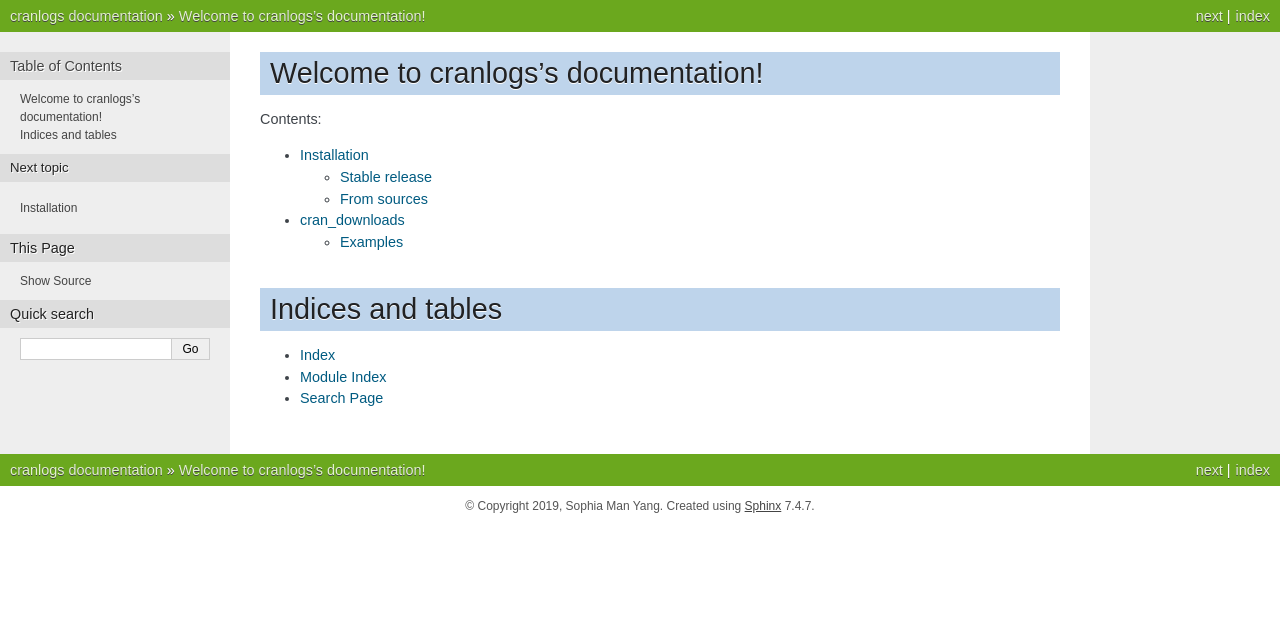
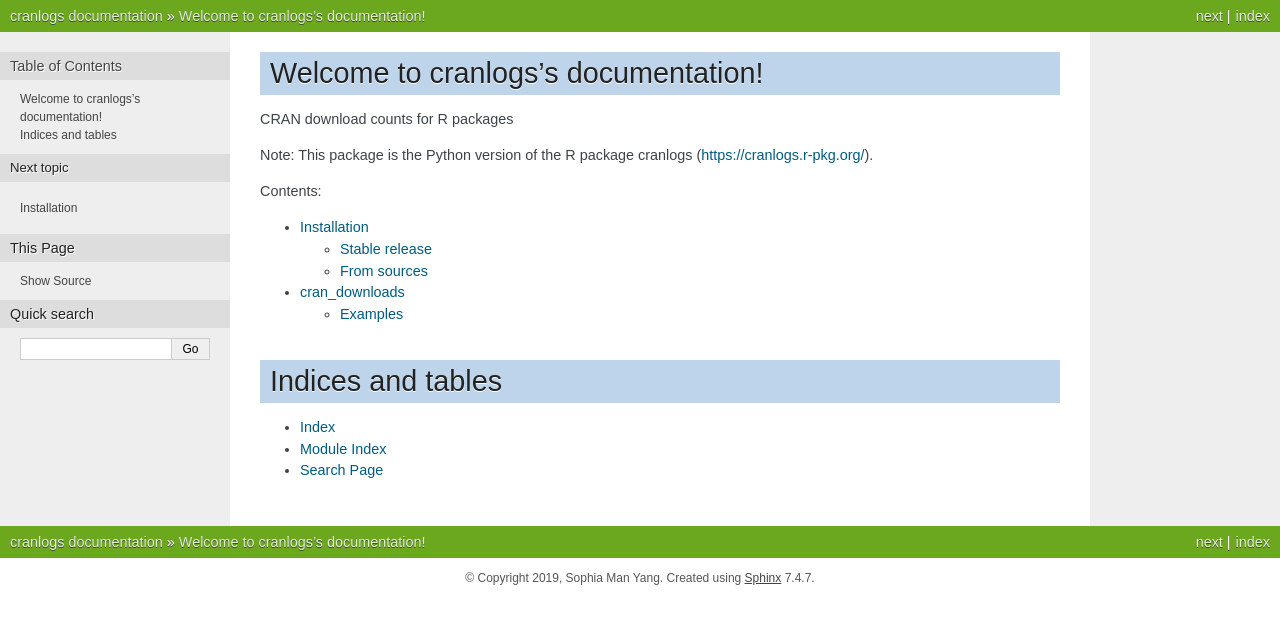
Before and after one commit to sophiamyang/cranlogs, a Sphinx documentation site: the page built from docs/source/index.rst, in a window 1280 px wide. Shown: the top 624 px of the page. Built offline with Sphinx 7.4.7, drawn with Linux system fonts in a browser that asks for light colours.

Commit message:
added r package reference

```diff
--- a/docs/source/index.rst
+++ b/docs/source/index.rst
@@ -1,5 +1,10 @@
 Welcome to cranlogs's documentation!
 ====================================
+
+CRAN download counts for R packages
+
+Note:
+This package is the Python version of the R package cranlogs (https://cranlogs.r-pkg.org/).
 
 .. toctree::
    :maxdepth: 2
```
